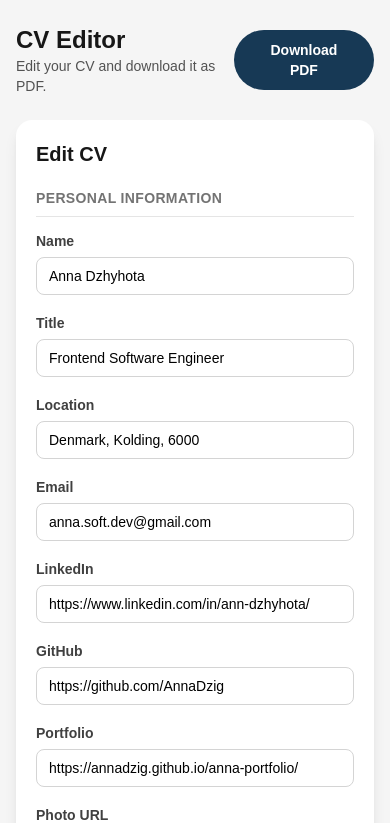
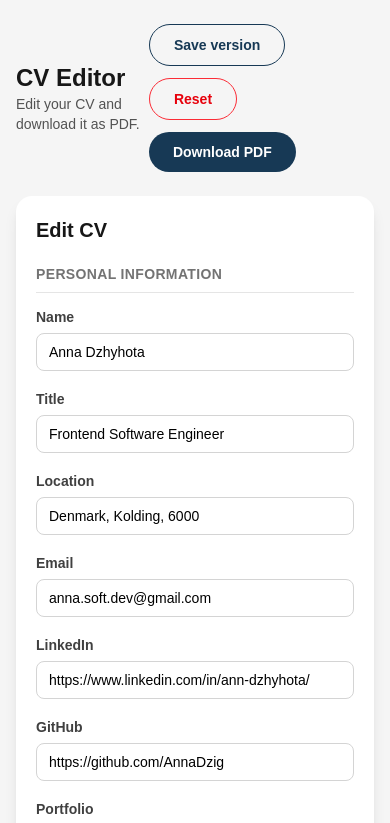
Before and after one commit to AnnaDzig/cv-editor, a React (Vite) app: page / in a window 390 px wide. Shown: the top 823 px of the page. Built offline with nearby package versions, Linux system fonts and the light colour scheme.

Commit message:
Prepare project for GitHub Pages deploy

```diff
--- a/src/App.tsx
+++ b/src/App.tsx
@@ -1,17 +1,76 @@
-import { useRef, useState } from "react";
+import { useEffect, useRef, useState } from "react";
 import { useReactToPrint } from "react-to-print";
 import CvEditor from "./components/CvEditor";
 import CvPreview from "./components/CvPreview";
 import { initialCvData } from "./data";
 
+type CvData = typeof initialCvData;
+
+type SavedCvVersion = {
+  id: string;
+  name: string;
+  createdAt: string;
+  data: CvData;
+};
+
 export default function App() {
-  const [cvData, setCvData] = useState(initialCvData);
+  const [cvData, setCvData] = useState<CvData>(() => {
+    const savedData = localStorage.getItem("currentCvData");
+
+    return savedData ? JSON.parse(savedData) : initialCvData;
+  });
+
+  const [savedVersions, setSavedVersions] = useState<SavedCvVersion[]>(() => {
+    const saved = localStorage.getItem("savedCvVersions");
+
+    return saved ? JSON.parse(saved) : [];
+  });
+
   const cvRef = useRef<HTMLDivElement>(null);
+
+  useEffect(() => {
+    localStorage.setItem("currentCvData", JSON.stringify(cvData));
+  }, [cvData]);
+
+  useEffect(() => {
+    localStorage.setItem("savedCvVersions", JSON.stringify(savedVersions));
+  }, [savedVersions]);
 
   const handlePrint = useReactToPrint({
     contentRef: cvRef,
     documentTitle: `${cvData.name}-CV`,
   });
+
+  const handleSaveVersion = () => {
+    const versionName = prompt("Name this CV version:");
+
+    if (!versionName) return;
+
+    const newVersion: SavedCvVersion = {
+      id: crypto.randomUUID(),
+      name: versionName,
+      createdAt: new Date().toLocaleString(),
+      data: cvData,
+    };
+
+    setSavedVersions((prev) => [newVersion, ...prev]);
+  };
+
+  const handleLoadVersion = (version: SavedCvVersion) => {
+    setCvData(version.data);
+  };
+
+  const handleDeleteVersion = (id: string) => {
+    setSavedVersions((prev) => prev.filter((version) => version.id !== id));
+  };
+
+  const handleReset = () => {
+    const confirmed = confirm("Are you sure you want to reset the current CV?");
+
+    if (!confirmed) return;
+
+    setCvData(initialCvData);
+  };
 
   return (
     <main className="min-h-screen bg-neutral-100 px-4 py-6">
@@ -23,6 +82,21 @@ export default function App() {
           </p>
         </div>
 
+        <div className="flex flex-wrap gap-3">
+          <button
+            type="button"
+            onClick={handleSaveVersion}
+            className="rounded-full border border-[#173955] px-6 py-2.5 text-sm font-semibold text-[#173955] transition hover:bg-[#173955] hover:text-white">
+            Save version
+          </button>
+
+          <button
+            type="button"
+            onClick={handleReset}
+            className="rounded-full border border-red-500 px-6 py-2.5 text-sm font-semibold text-red-600 transition hover:bg-red-500 hover:text-white">
+            Reset
+          </button>
+
           <button
             type="button"
             onClick={handlePrint}
@@ -30,9 +104,55 @@ export default function App() {
             Download PDF
           </button>
         </div>
+      </div>
 
       <div className="mx-auto flex max-w-7xl flex-col gap-8 lg:flex-row">
+        <aside className="w-full lg:w-[420px] print:hidden">
           <CvEditor data={cvData} setData={setCvData} />
+
+          <section className="mt-6 rounded-2xl bg-white p-5 shadow-sm">
+            <h2 className="mb-4 text-lg font-bold text-neutral-900">
+              Saved versions
+            </h2>
+
+            {savedVersions.length === 0 ? (
+              <p className="text-sm text-neutral-500">No saved versions yet.</p>
+            ) : (
+              <div className="space-y-3">
+                {savedVersions.map((version) => (
+                  <div
+                    key={version.id}
+                    className="rounded-xl border border-neutral-200 p-4">
+                    <div className="mb-3">
+                      <p className="font-semibold text-neutral-900">
+                        {version.name}
+                      </p>
+                      <p className="text-xs text-neutral-500">
+                        {version.createdAt}
+                      </p>
+                    </div>
+
+                    <div className="flex gap-2">
+                      <button
+                        type="button"
+                        onClick={() => handleLoadVersion(version)}
+                        className="rounded-full bg-neutral-200 px-4 py-1.5 text-xs font-semibold text-neutral-800 transition hover:bg-neutral-300">
+                        Load
+                      </button>
+
+                      <button
+                        type="button"
+                        onClick={() => handleDeleteVersion(version.id)}
+                        className="rounded-full bg-red-100 px-4 py-1.5 text-xs font-semibold text-red-600 transition hover:bg-red-200">
+                        Delete
+                      </button>
+                    </div>
+                  </div>
+                ))}
+              </div>
+            )}
+          </section>
+        </aside>
 
         <section className="flex-1 overflow-auto">
           <div ref={cvRef}>
--- a/vite.config.ts
+++ b/vite.config.ts
@@ -4,6 +4,6 @@ import tailwindcss from "@tailwindcss/vite";
 
 // Clear type-safe configuration bundle
 export default defineConfig({
-  base: "/modern-cv-engine/",
+  base: "/cv-editor/",
   plugins: [react(), tailwindcss()],
 });
```
Lines whose indentation alone changed are shown as unchanged.
